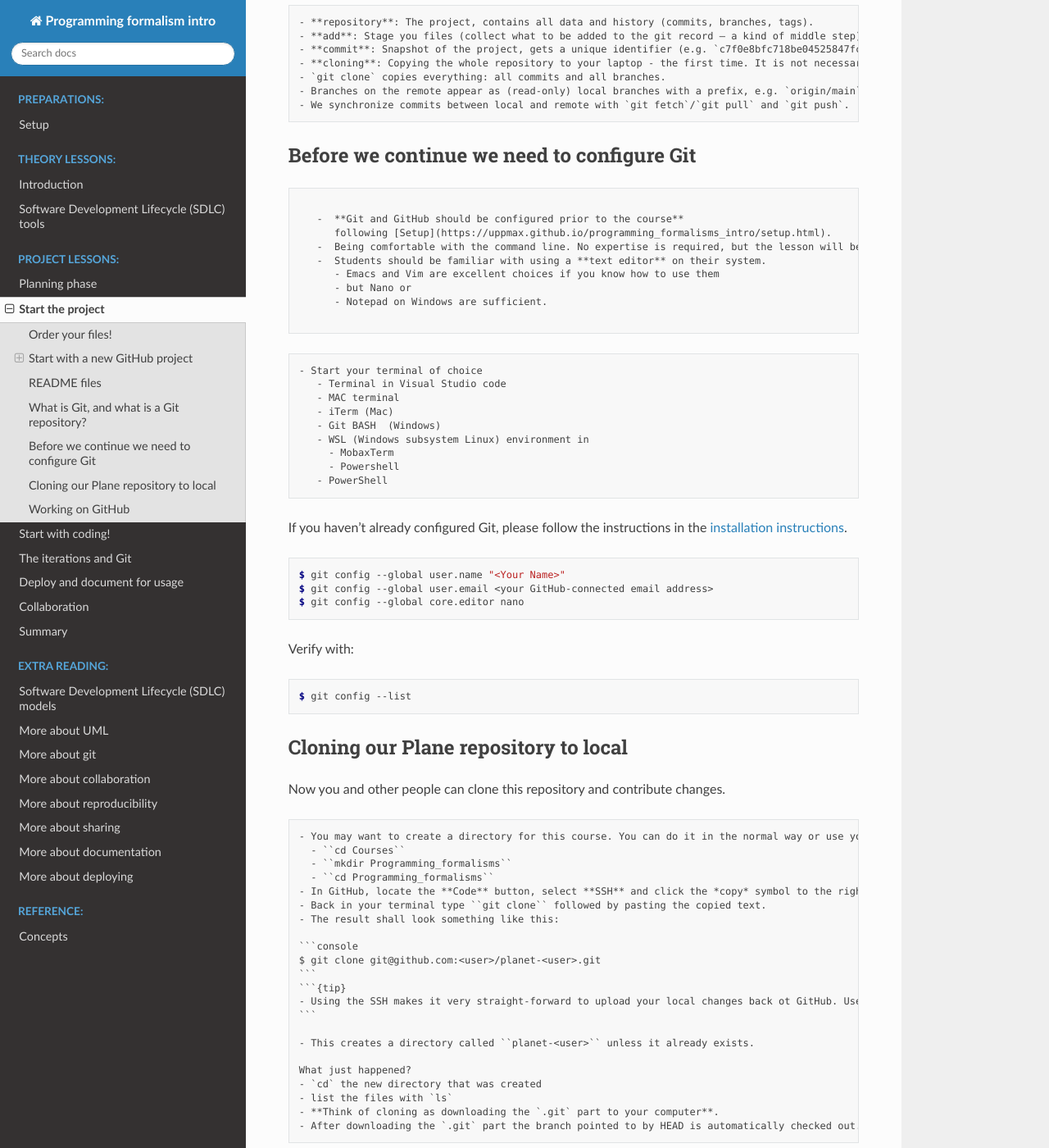
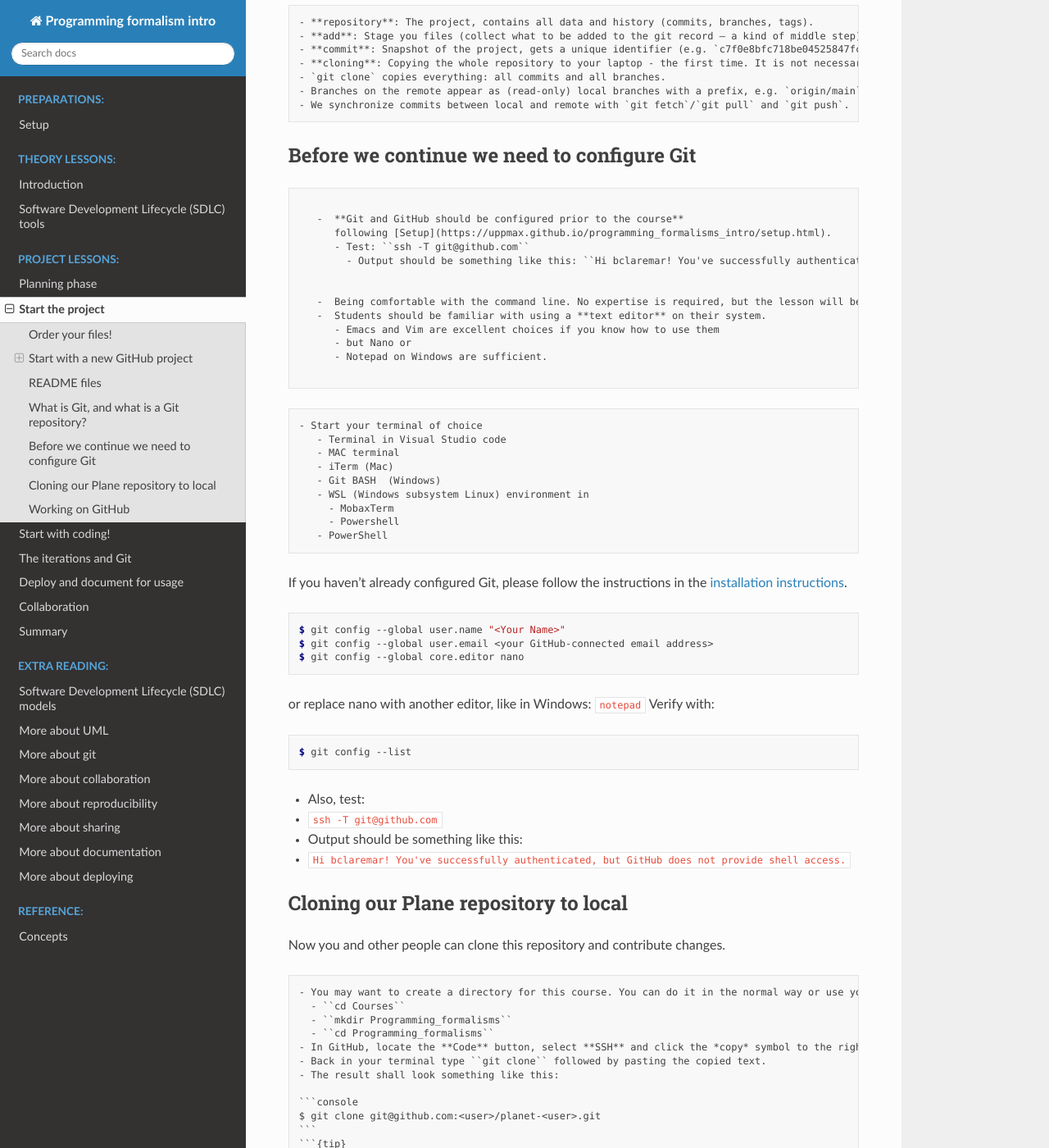
Before and after one commit to UPPMAX/programming_formalisms_intro, a Sphinx documentation site: the page built from doc/startup.md, in a window 1280 px wide and 1400 px high, scrolled down 4497 px. Shown: the whole window at 82% size. Built offline with Sphinx 7.4.7 and the Read the Docs theme 2.0.0, drawn with Linux system fonts in a browser that asks for light colours; pages that are not in the unit, such as notebooks, are missing from menus; some of the changed text lies outside the part shown.

Commit message:
Update startup.md

`````diff
--- a/doc/startup.md
+++ b/doc/startup.md
@@ -123,7 +123,7 @@ README file should include:
 ````
 
 **We are ready to**
-- extend the README file
+- Extend the README file
 - Make some folders according to the above list
 - Put the planning documents in a docs folder
 
@@ -252,6 +252,10 @@ Plot time series of parameter change
 
    -  **Git and GitHub should be configured prior to the course**
       following [Setup](https://uppmax.github.io/programming_formalisms_intro/setup.html).
+      - Test: ``ssh -T git@github.com``
+        - Output should be something like this: ``Hi bclaremar! You've successfully authenticated, but GitHub does not provide shell access.``
+
+
    -  Being comfortable with the command line. No expertise is required, but the lesson will be mostly taken from the command line.
    -  Students should be familiar with using a **text editor** on their system.
       - Emacs and Vim are excellent choices if you know how to use them
@@ -281,11 +285,16 @@ $ git config --global user.name "<Your Name>"
 $ git config --global user.email <your GitHub-connected email address>
 $ git config --global core.editor nano
 ```
-
+or replace nano with another editor, like in Windows: ``notepad``
 Verify with:
 ```console
 $ git config --list
 ```
+- Also, test:
+- ``ssh -T git@github.com``
+
+- Output should be something like this:
+- ``Hi bclaremar! You've successfully authenticated, but GitHub does not provide shell access.``
 
 ## Cloning our Plane repository to local
 
`````
